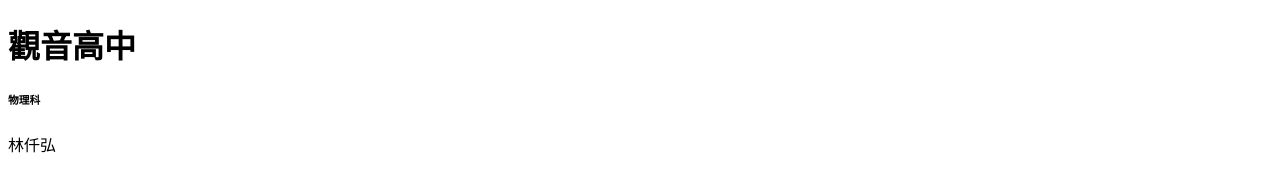
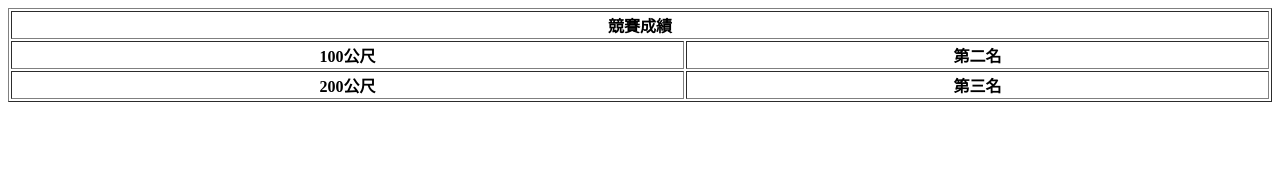
Before and after one commit to roxas12356/free, a plain HTML site: page gameresult.html in a window 1280 px wide. Drawn offline with Linux system fonts and the light colour scheme.

Commit message:
Update gameresult.html

```diff
--- a/gameresult.html
+++ b/gameresult.html
@@ -1,16 +1,15 @@
 <!DOCTYPE html>
-<html lang="zh-Hant-TW">
+<table border="1" style="width:100%">
+<tr>
+<th colspan="2">競賽成績</th>
+</tr>
+<tr>
+<th>100公尺</th>
+<th>第二名</th>
+<tr>
+<th>200公尺</th>
+<th>第三名</th>
+</tr>
 
-<head>
-<meta charset="UTF-8">
-<title>Page Title</title>
-<meta name ="description" content="homework test">
-</head>
 
-<body>
-<h1>觀音高中</h1>
-<h6>物理科</h6>
-<p>林仟弘</p>
-</body>
-
-</html>
+</table>
```
